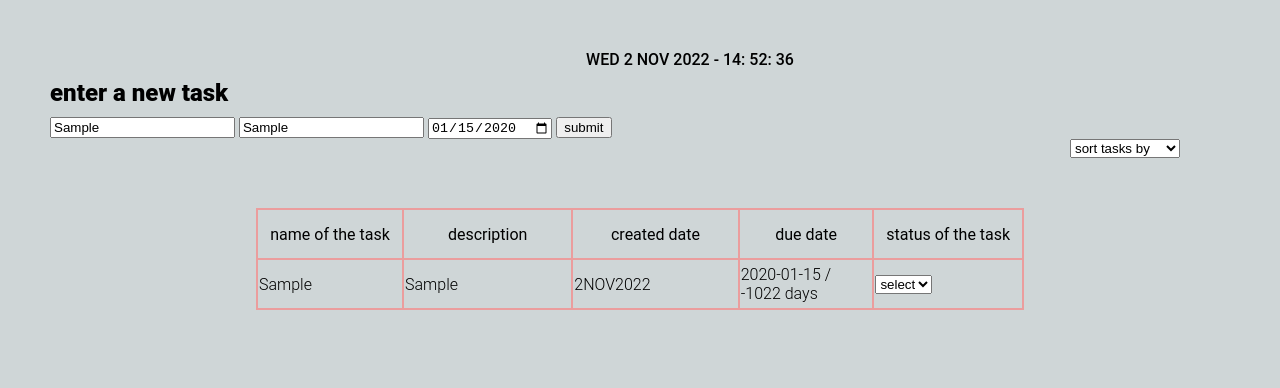
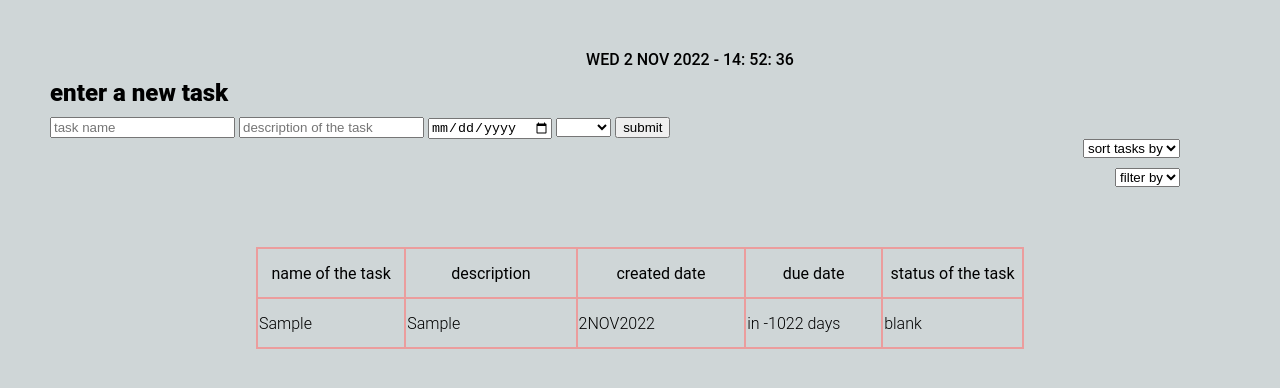
Before and after one commit to jeunessesept/Project_Planner, a plain HTML site: page index.html in a window 1280 px wide. Both pictures are taken after typing "Sample", "Sample", "2020-01-15" into the empty fields and a click on the button "submit". Shown: the top 388 px of the page. Drawn offline with Linux system fonts and the light colour scheme.

Commit message:
after struggling

```diff
--- a/index.html
+++ b/index.html
@@ -14,17 +14,33 @@
     <div class="firstContainer">
         <div class="dateHours"></div>
         <div class="text">enter a new task</div>
-        <input type="text" class="name" placeholder="task name">
-        <input type="text" class="description" placeholder="description of the task">
-        <input type="date" id="duedate"  value="">
+        <form class="tasksform">
+            <input type="text" placeholder="task name" name="name" required>
+            <input type="text" placeholder="description of the task" name="description" required>
+            <input type="date" id="duedate" required>
+            <select name="status" id="selectstatus"  required>
+                <option value="blank">  </option>
+                <option value="todo"> to do</option>
+                <option value="doing"> doing</option>
+                <option value="done"> done </option>
+            </select>
             <button class="submit"> submit</button>
+        </form>
+
     </div>
     <div class="sorteby">
         <select name="sorte" id="sorte">
             <option value="select">sort tasks by</option>
             <option value="name">name</option>
             <option value="urgent">urgent</option>
-            <option value="remain">remaining time</option>
+        </select>
+    </div>
+    <div class="filter">
+        <select id="filterstatus">
+            <option value="c">filter by</option>
+            <option value="d">to do</option>
+            <option value="e">doing</option>
+            <option value="f">done</option>
         </select>
     </div>
 
--- a/script.js
+++ b/script.js
@@ -47,8 +47,84 @@ const displayHours = () => {
   dateHours.innerHTML = dateHoursOfToday;
 };
 
+const tasksform = document.querySelector(".tasksform");
+const table = document.querySelector(".tasks");
+const nameInput = tasksform["name"];
+const descriptionInput = tasksform["description"];
+const dateInput = document.getElementById("duedate");
+const statusSelector = tasksform["status"];
 
+console.log(statusSelector.value);
 
+const tasks = JSON.parse(localStorage.getItem("tasks")) || [];
+
+const addTask = (name, description, duedate, statu) => {
+  tasks.push({
+    name,
+    description,
+    duedate,
+    statu,
+  });
+  localStorage.setItem("tasks", JSON.stringify(tasks));
+
+  return { name, description, duedate, statu };
+};
+
+const newTaskRow = ({ name, description, duedate, statu }) => {
+  const newRow = document.createElement("tr");
+  const taskName = document.createElement("td");
+  const taskDescription = document.createElement("td");
+  const taskCreatedDate = document.createElement("td");
+  const taskDuedate = document.createElement("td");
+  const taskStatus = document.createElement("td");
+  const statuValue = document.getElementById("selecstatus");
+
+  const dateAndHours = new Date();
+
+  let difference = dateInput.valueAsNumber - dateAndHours.getTime();
+  let remainDays = Math.ceil(difference / (1000 * 3600 * 24));
+
+  taskName.innerHTML = name;
+  taskDescription.innerHTML = description;
+  taskCreatedDate.innerHTML =
+    dateAndHours.getDate() +
+    months[dateAndHours.getMonth()] +
+    dateAndHours.getFullYear();
+  taskDuedate.innerHTML = "in " + duedate + " days";
+  (taskStatus.innerHTML = statu),
+    newRow.append(
+      taskName,
+      taskDescription,
+      taskCreatedDate,
+      taskDuedate,
+      taskStatus
+    );
+  table.appendChild(newRow);
+};
+
+tasks.forEach(newTaskRow);
+
+tasksform.onsubmit = (e) => {
+  e.preventDefault();
+
+  const newTask = addTask(
+    nameInput.value,
+    descriptionInput.value,
+    Math.ceil(
+      (new Date(dateInput.value).getTime() - Date.now()) / (1000 * 60 * 60 * 24)
+    ),
+    statusSelector.value
+  );
+
+  newTaskRow(newTask);
+
+  nameInput.value = "";
+  descriptionInput.value = "";
+  dateInput.value = "";
+  statusSelector.value = "";
+};
+
+//// other way to create table's rows, mais moins lisible
 const tableTasks = () => {
   let n = 1;
 
@@ -72,6 +148,7 @@ const tableTasks = () => {
       months[dateAndHours.getMonth()] +
       dateAndHours.getFullYear()
   );
+  localStorage.setItem("remaindays", remainDays);
 
   const cel1 = newRow.insertCell(0);
   const cel2 = newRow.insertCell(1);
@@ -83,7 +160,6 @@ const tableTasks = () => {
   cel2.innerHTML = localStorage.getItem("description");
   cel3.innerHTML = localStorage.getItem("created");
   cel4.innerHTML = dateInput.value + " / " + remainDays + " days";
-
 
   n++;
 
@@ -100,15 +176,15 @@ const tableTasks = () => {
   }
 };
 
+//// sorte the table by name
 
-
-const sortTable = (table, rows, switching, i, x, y, shouldSwitch) => {
+const sortTableName = (table, rows, switching, i, x, y, shouldSwitch) => {
   table = document.querySelector(".tasks");
   switching = true;
   while (switching) {
     switching = false;
     rows = table.rows;
-    for (i = 1; i < (rows.length - 1); i++) {
+    for (i = 1; i < rows.length - 1; i++) {
       shouldSwitch = false;
       x = rows[i].getElementsByTagName("TD")[0];
       y = rows[i + 1].getElementsByTagName("TD")[0];
@@ -122,24 +198,19 @@ const sortTable = (table, rows, switching, i, x, y, shouldSwitch) => {
       switching = true;
     }
   }
-}
+};
 
+////filter by status
+const filterStatus = document.getElementById("filterstatus");
+
+///calling things
 
 setInterval(displayHours, 1000);
-
-const subButton = document.querySelector(".submit");
-
-subButton.addEventListener("click", () => {
-  tableTasks();
-});
-
-
-
 
 const sorteSelect = document.getElementById("sorte");
 
 sorteSelect.addEventListener("change", () => {
-  if (sorteSelect.value === "name"){
-    sortTable();
+  if (sorteSelect.value === "name") {
+    sortTableName();
   }
-})
+});
--- a/style.css
+++ b/style.css
@@ -36,16 +36,23 @@ body{
     font-weight: 900;
 }
 
-.sorteby{
+.sorteby,
+.filter{
     width: 100%;
     display: flex;
     justify-content: flex-end;
 
 }
 
-#sorte{
+#sorte,
+#filterstatus{
     margin-right: 100px;
+    margin-bottom: 10px;
 }
+
+
+
+
 
 .tableTasks{
     display: flex;
```
Lines whose indentation alone changed are shown as unchanged.
